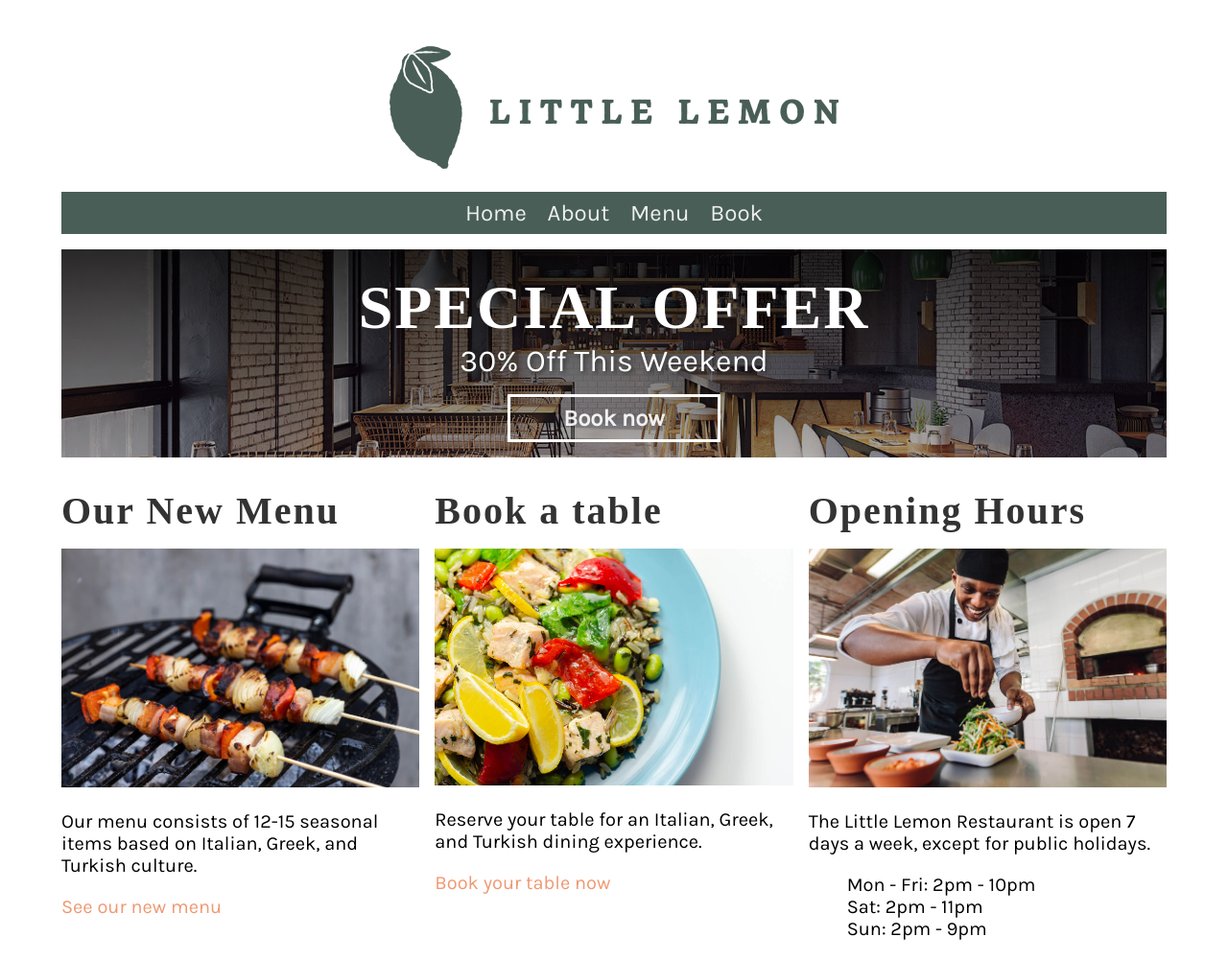
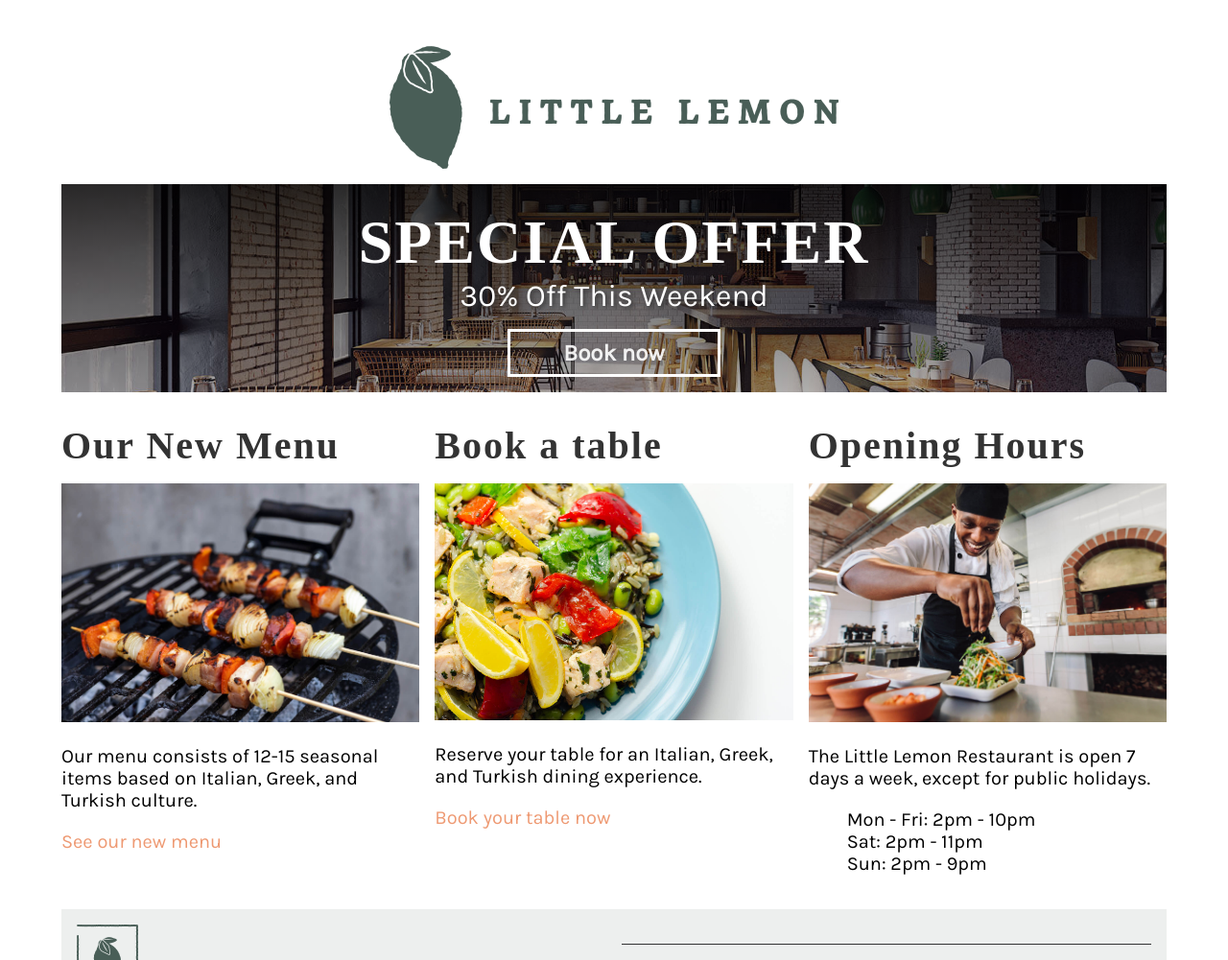
Before and after one commit to Lilylicious/LittleLemon, a Django app: template littlelemon/templates/index.html in a window 1280 px wide. Shown: the top 1001 px of the page at 96% size. Run offline with Django 4.2, Linux system fonts and the light colour scheme; the template is opened without the code that fills it, so the values that code supplies are empty; some web fonts are replaced.

Commit message:
Finish Capstone

```diff
--- a/littlelemon/littlelemon/urls.py
+++ b/littlelemon/littlelemon/urls.py
@@ -25,6 +25,7 @@ router.register(r'tables', views.BookingViewSet)
 
 urlpatterns = [
     path("admin/", admin.site.urls),
+    path('', views.index, name='index'),
     path("restaurant/", include('restaurant.urls')),
     path("restaurant/booking/", include (router.urls)),
     path('auth/', include('djoser.urls')),
--- a/littlelemon/restaurant/urls.py
+++ b/littlelemon/restaurant/urls.py
@@ -4,8 +4,7 @@ from rest_framework.authtoken.views import obtain_auth_token
 from . import views
 
 urlpatterns = [
-    #path('', views.index, name='index')
     path('menu/', views.MenuItemsView.as_view()),
-    path('menu/<int:pk>', views.SingleMenuItemView.as_view()),
+    path('menu/<int:pk>/', views.SingleMenuItemView.as_view()),
     path('api-token-auth/', obtain_auth_token),
 ]
--- a/littlelemon/templates/index.html
+++ b/littlelemon/templates/index.html
@@ -38,14 +38,6 @@
 <header>
   <img src="{% static 'img/logo.png' %}" />
     </header>
-    <nav>
-      <ul>
-        <li><a href="{% url 'home' %}">Home</a></li>
-        <li><a href="#">About</a></li>
-        <li><a href="#">Menu</a></li>
-        <li><a href="#">Book</a></li>
-      </ul>
-  </nav>
 <body>
 <section>
     <article id="hero">
```
Also changed, not shown: README.md.
